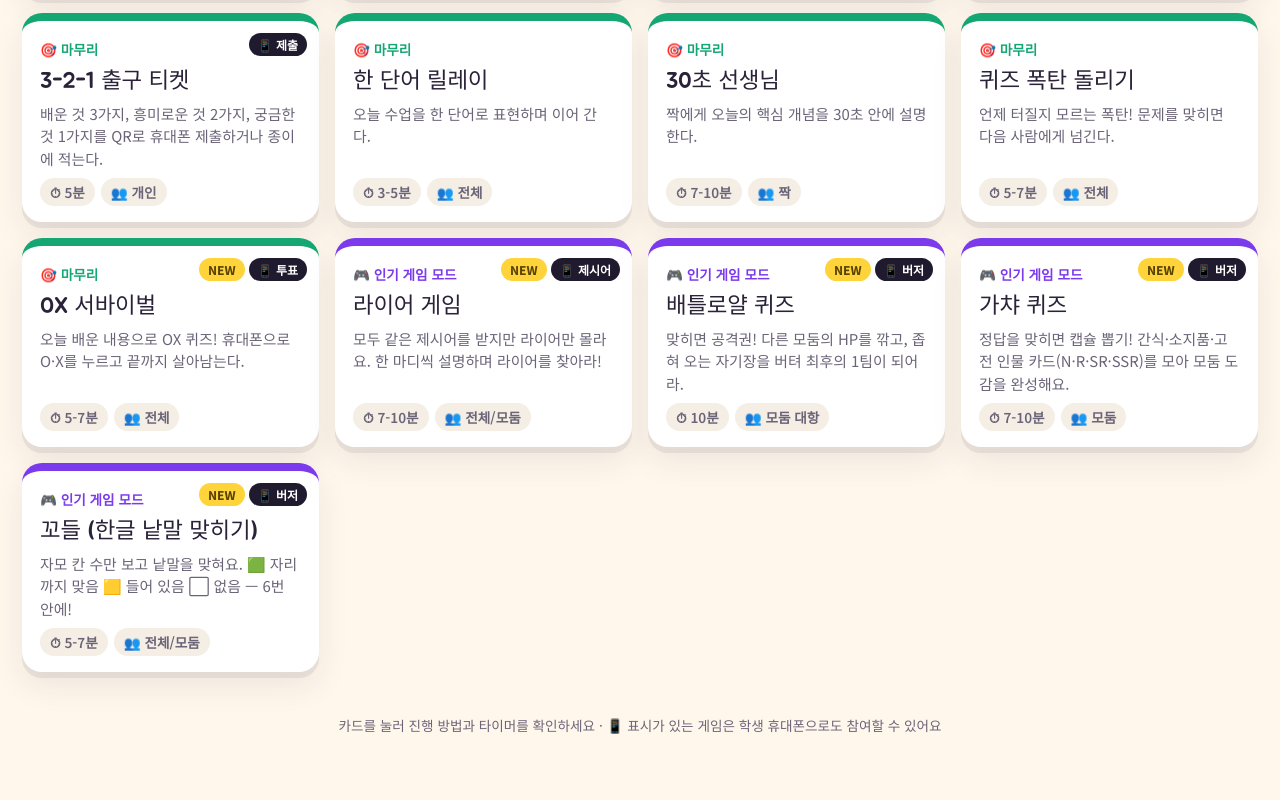
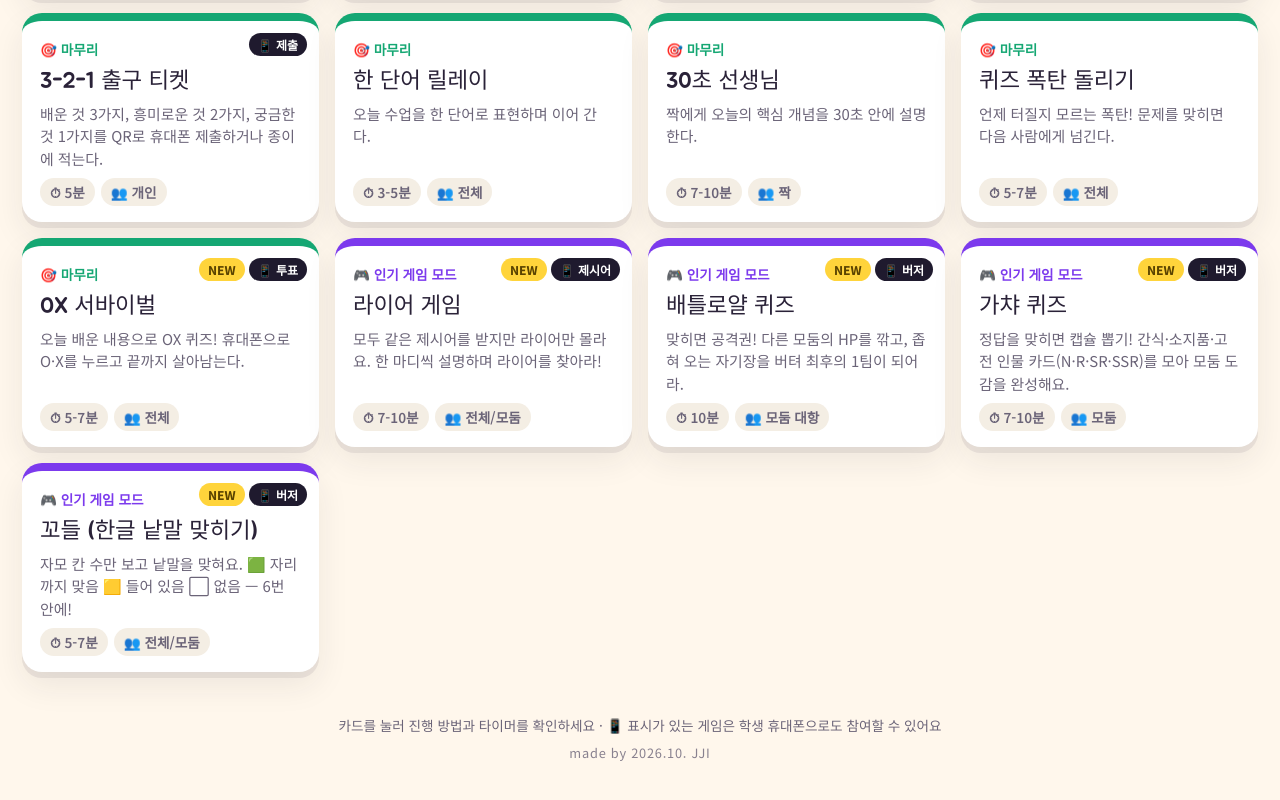
Before and after one commit to pol0827-prog/class-game, a plain HTML site: page index.html in a window 1280 px wide. Shown: the part 1174-1974 px from the top of the page. Drawn offline with Linux system fonts and the light colour scheme.

Commit message:
Add files via upload

```diff
--- a/app.js
+++ b/app.js
@@ -133,7 +133,7 @@ function renderHome() {
   </section>
   <nav class="tabs">${tabs.map(([k, n, e]) => `<button class="tab ${S.tab === k ? 'on' : ''}" data-tab="${k}">${e} ${n}</button>`).join('')}</nav>
   <section class="grid">${list.map(cardHTML).join('')}</section>
-  <p class="foot">카드를 눌러 진행 방법과 타이머를 확인하세요 · 📱 표시가 있는 게임은 학생 휴대폰으로도 참여할 수 있어요</p>`;
+  <p class="foot">카드를 눌러 진행 방법과 타이머를 확인하세요 · 📱 표시가 있는 게임은 학생 휴대폰으로도 참여할 수 있어요<br><span class="madeby">made by 2026.10. JJI</span></p>`;
   $('#topic').oninput = (e) => { S.topic = e.target.value; LS.set('co-topic', S.topic); };
   $('#b-draw').onclick = openDraw;
   $$('.tab', home).forEach(b => b.onclick = () => { S.tab = b.dataset.tab; renderHome(); });
--- a/style.css
+++ b/style.css
@@ -375,3 +375,5 @@ h1, h2, h3, .t { font-family: var(--title); font-weight: 400; letter-spacing: -.
 .ytcover { position: absolute; inset: 0; display: grid; place-items: center; font-size: 4rem; background: linear-gradient(135deg, #6C4CF5, #EE4F86); color: #fff; z-index: 2; transition: opacity .4s; }
 .ytcover.off { opacity: 0; pointer-events: none; }
 .songctl { display: grid; gap: 8px; width: 100%; }
+
+.madeby { display: inline-block; margin-top: 8px; font-size: .8rem; letter-spacing: .06em; color: var(--ink2); opacity: .8; }
```
